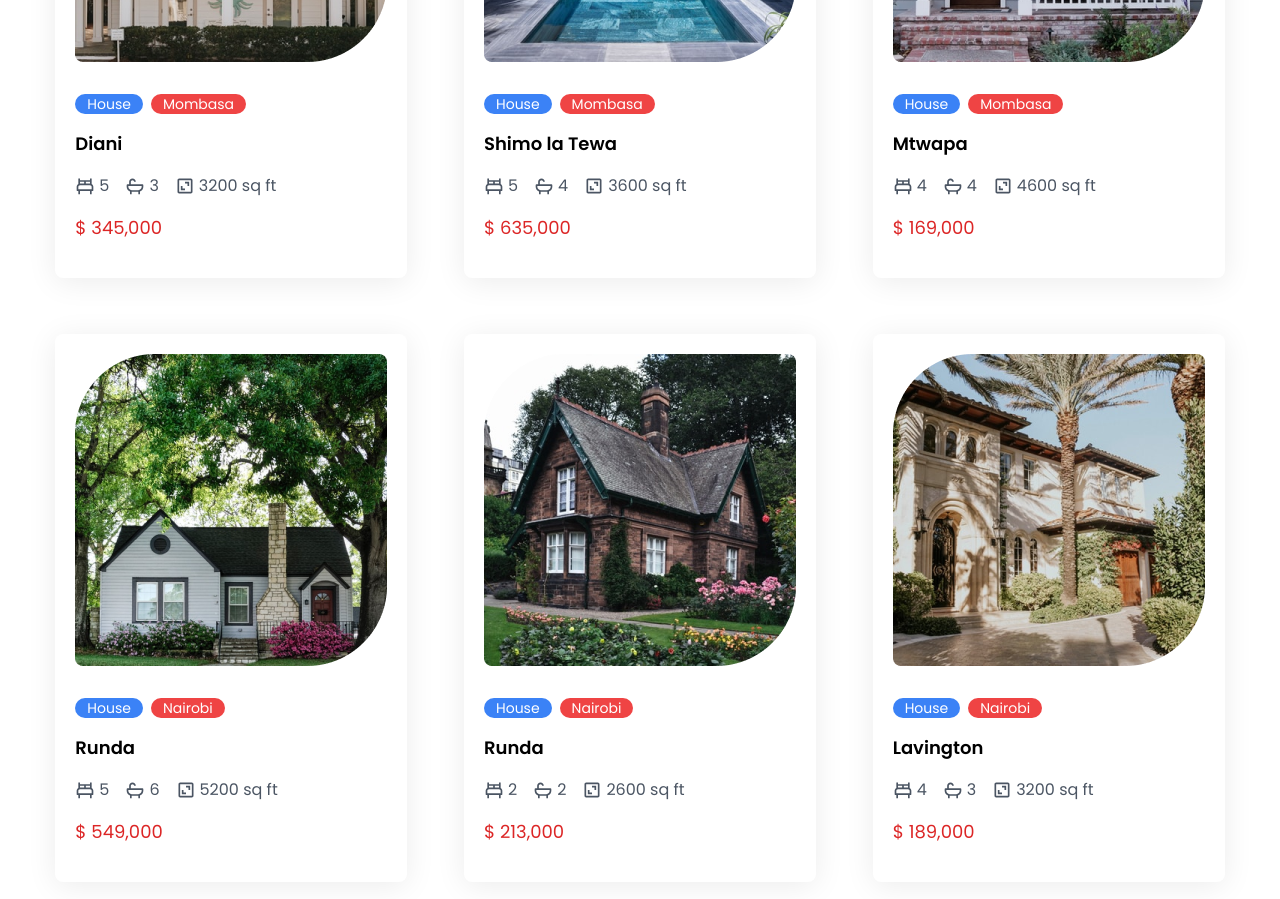
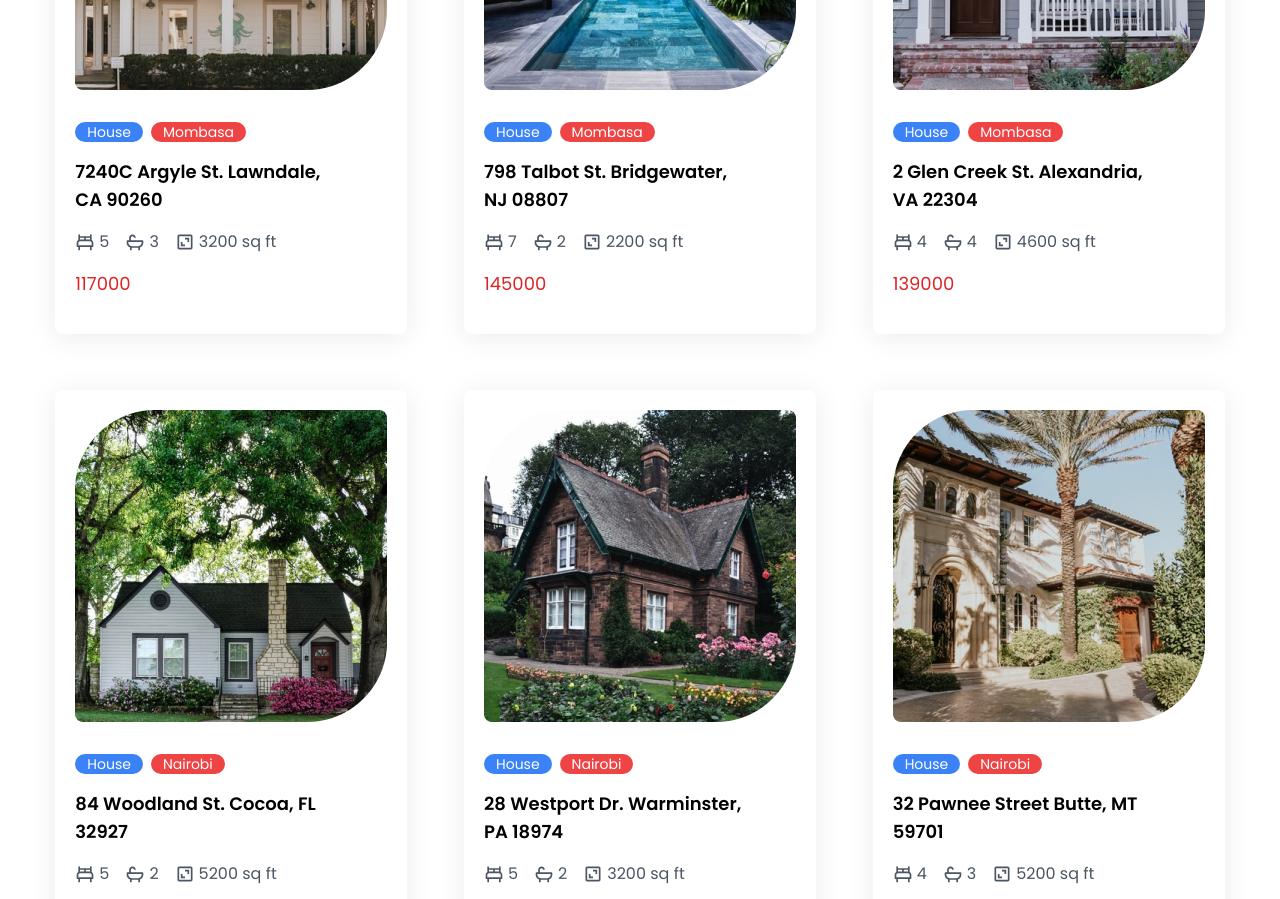
Before and after one commit to Thuotracy/real-estate-app-design, a React (Create React App) app: page / in a window 1280 px wide. Shown: the part 2960-3859 px from the top of the page. Built offline with nearby package versions, Linux system fonts and the light colour scheme.

Commit message:
made changes

```diff
--- a/src/data.js
+++ b/src/data.js
@@ -69,7 +69,7 @@ export const housesData = [
     bathrooms: '5',
     surface: '4200 sq ft',
     year: '2016',
-    price: '$ 350,000',
+    price: '$ 110,000',
     agent: {
       image: Agent1,
       name: 'Patricia Tullert',
@@ -90,7 +90,7 @@ export const housesData = [
     bathrooms: '6',
     surface: '4200 sq ft',
     year: '2021',
-    price: '$ 599,000',
+    price: '$ 140,000',
     agent: {
       image: Agent2,
       name: 'Daryl Hawker',
@@ -111,7 +111,7 @@ export const housesData = [
     bathrooms: '3',
     surface: '4200 sq ft',
     year: '2023',
-    price: '$ 280,000',
+    price: '$ 170,000',
     agent: {
       image: Agent3,
       name: 'Amado Smith',
@@ -132,7 +132,7 @@ export const housesData = [
     bathrooms: '3',
     surface: '4200 sq ft',
     year: '2020',
-    price: '$ 450,000',
+    price: '$ 200,000',
     agent: {
       image: Agent4,
       name: 'Kaitlyn Gonzalez',
@@ -195,7 +195,7 @@ export const housesData = [
     bathrooms: '1',
     surface: '1200 sq ft',
     year: '2012',
-    price: '$ 140,000',
+    price: '$ 80,000',
     agent: {
       image: Agent7,
       name: 'Jawhar Shamil Naser',
@@ -211,12 +211,12 @@ export const housesData = [
     image: Apartment2,
     imageLg: Apartment2Lg,
     country: 'Mombasa',
-    address: 'Diani',
+    address: 'Mtwapa',
     bedrooms: '3',
     bathrooms: '4',
     surface: '1000 sq ft',
-    year: '2019',
-    price: '$ 250,000',
+    year: '2011',
+    price: '$ 150,000',
     agent: {
       image: Agent8,
       name: 'Juana Douglass',
@@ -232,16 +232,16 @@ export const housesData = [
     image: Apartment3,
     imageLg: Apartment3Lg,
     country: 'Nairobi',
-    address: 'Lavington',
+    address: '84 Woodland St. Cocoa, FL 32927',
     bedrooms: '2',
     bathrooms: '1',
     surface: '1100 sq ft',
-    year: '2023',
-    price: '$ 180,000',
+    year: '2011',
+    price: '40000',
     agent: {
       image: Agent9,
       name: 'Jerry Schenck',
-      phone: '0712345678',
+      phone: '0123 456 78910',
     },
   },
   {
@@ -253,16 +253,16 @@ export const housesData = [
     image: House7,
     imageLg: House7Lg,
     country: 'Mombasa',
-    address: 'Diani',
+    address: '7240C Argyle St. Lawndale, CA 90260',
     bedrooms: '5',
     bathrooms: '3',
     surface: '3200 sq ft',
-    year: '2017',
-    price: '$ 345,000',
+    year: '2015',
+    price: '117000',
     agent: {
       image: Agent10,
       name: 'Vera Levesque',
-      phone: '0712345678',
+      phone: '0123 456 78910',
     },
   },
   {
@@ -274,12 +274,12 @@ export const housesData = [
     image: House8,
     imageLg: House8Lg,
     country: 'Mombasa',
-    address: 'Shimo la Tewa',
-    bedrooms: '5',
-    bathrooms: '4',
-    surface: '3600 sq ft',
+    address: '798 Talbot St. Bridgewater, NJ 08807',
+    bedrooms: '7',
+    bathrooms: '2',
+    surface: '2200 sq ft',
     year: '2019',
-    price: '$ 635,000',
+    price: '145000',
     agent: {
       image: Agent11,
       name: 'Sofia Gomes',
@@ -295,16 +295,16 @@ export const housesData = [
     image: House9,
     imageLg: House9Lg,
     country: 'Mombasa',
-    address: 'Mtwapa',
+    address: '2 Glen Creek St. Alexandria, VA 22304',
     bedrooms: '4',
     bathrooms: '4',
     surface: '4600 sq ft',
-    year: '2020',
-    price: '$ 169,000',
+    year: '2015',
+    price: '139000',
     agent: {
       image: Agent12,
       name: 'Raymond Hood',
-      phone: '0712345678',
+      phone: '0123 456 78910',
     },
   },
   {
@@ -316,16 +316,16 @@ export const housesData = [
     image: House10,
     imageLg: House10Lg,
     country: 'Nairobi',
-    address: 'Runda',
+    address: '84 Woodland St. Cocoa, FL 32927',
     bedrooms: '5',
-    bathrooms: '6',
+    bathrooms: '2',
     surface: '5200 sq ft',
-    year: '2022',
-    price: '$ 549,000',
+    year: '2014',
+    price: '180000',
     agent: {
       image: Agent1,
       name: 'Patricia Tullert',
-      phone: '0712345678',
+      phone: '0123 456 78910',
     },
   },
   {
@@ -337,16 +337,16 @@ export const housesData = [
     image: House11,
     imageLg: House11Lg,
     country: 'Nairobi',
-    address: 'Runda',
-    bedrooms: '2',
+    address: '28 Westport Dr. Warminster, PA 18974',
+    bedrooms: '5',
     bathrooms: '2',
-    surface: '2600 sq ft',
-    year: '2020',
-    price: '$ 213,000',
+    surface: '3200 sq ft',
+    year: '2011',
+    price: '213000',
     agent: {
       image: Agent2,
       name: 'Daryl Hawker',
-      phone: '0712345678',
+      phone: '0123 456 78910',
     },
   },
   {
@@ -358,16 +358,16 @@ export const housesData = [
     image: House12,
     imageLg: House12Lg,
     country: 'Nairobi',
-    address: 'Lavington',
+    address: '32 Pawnee Street Butte, MT 59701',
     bedrooms: '4',
     bathrooms: '3',
-    surface: '3200 sq ft',
+    surface: '5200 sq ft',
     year: '2013',
-    price: '$ 189,000',
+    price: '221000',
     agent: {
       image: Agent3,
       name: 'Amado Smith',
-      phone: '0712345678',
+      phone: '0123 456 78910',
     },
   },
   {
@@ -379,16 +379,16 @@ export const housesData = [
     image: Apartment4,
     imageLg: Apartment4Lg,
     country: 'Mombasa',
-    address: 'Diani',
+    address: '32 Pawnee Street Butte, MT 59701',
     bedrooms: '2',
     bathrooms: '1',
     surface: '1300 sq ft',
-    year: '2022',
-    price: '$ 199,000',
+    year: '2011',
+    price: '21000',
     agent: {
       image: Agent4,
       name: 'Kaitlyn Gonzalez',
-      phone: '0712345678',
+      phone: '0123 456 78910',
     },
   },
   {
@@ -400,16 +400,16 @@ export const housesData = [
     image: Apartment5,
     imageLg: Apartment5Lg,
     country: 'Nairobi',
-    address: 'Kilimani',
+    address: '28 Westport Dr. Warminster, PA 18974',
     bedrooms: '3',
-    bathrooms: '4',
-    surface: '2400 sq ft',
+    bathrooms: '1',
+    surface: '1000 sq ft',
     year: '2012',
-    price: '$ 242,000',
+    price: '32000',
     agent: {
       image: Agent5,
       name: 'Grover Robinson',
-      phone: '0712345678',
+      phone: '0123 456 78910',
     },
   },
   {
@@ -421,16 +421,16 @@ export const housesData = [
     image: Apartment6,
     imageLg: Apartment6Lg,
     country: 'Nairobi',
-    address: 'Kilimani',
+    address: '84 Woodland St. Cocoa, FL 32927',
     bedrooms: '3',
-    bathrooms: '2',
-    surface: '2000 sq ft',
-    year: '2023',
-    price: '$ 380,000',
+    bathrooms: '1',
+    surface: '1200 sq ft',
+    year: '2010',
+    price: '38000',
     agent: {
       image: Agent6,
       name: 'Karen Sorensen',
-      phone: '0712345678',
+      phone: '0123 456 78910',
     },
   },
 ];
```
